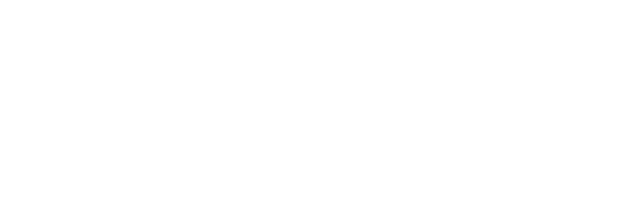
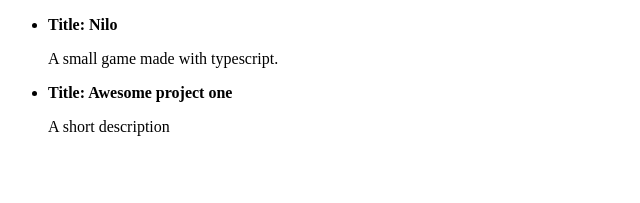
Before and after one commit to highmountain12321/showcase, a Gatsby site: page / in a window 1280 px wide. Shown: the whole page, without its empty margins (0-640 px from the left). Built offline with nearby package versions, Linux system fonts and the light colour scheme; Gatsby itself is replaced by a stand-in of ours; some packages are replaced by stand-ins of ours.

Commit message:
refactor: add templates & update index file

```diff
--- a/src/pages/index.js
+++ b/src/pages/index.js
@@ -1,15 +1,13 @@
 import * as React from 'react'
-
-// styles
-const pageStyles = {
-  color: '#232129',
-  padding: 96,
-  fontFamily: '-apple-system, Roboto, sans-serif, serif',
-}
+import { Projects } from '../templates/Projects'
 
 // markup
 const IndexPage = () => {
-  return <main style={pageStyles}></main>
+  return (
+    <main>
+      <Projects />
+    </main>
+  )
 }
 
 export default IndexPage
--- /dev/null
+++ b/src/templates/Projects.js
@@ -0,0 +1,44 @@
+import React from 'react'
+import { useStaticQuery, graphql } from 'gatsby'
+
+export const Projects = () => {
+  const allProjects = useStaticQuery(graphql`
+    query allProjects {
+      allMdx {
+        edges {
+          node {
+            id
+            slug
+            frontmatter {
+              title
+              tags
+              featuredImg
+              excerpt
+            }
+          }
+        }
+      }
+    }
+  `)
+
+  const projects = allProjects.allMdx.edges
+
+  return (
+    <div>
+      <ul>
+        {projects.map(
+          ({
+            node: {
+              frontmatter: { title, excerpt },
+            },
+          }) => (
+            <li>
+              <strong> Title: {title} </strong>
+              <p>{excerpt}</p>
+            </li>
+          )
+        )}
+      </ul>
+    </div>
+  )
+}
```
